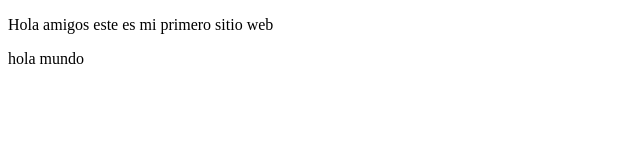
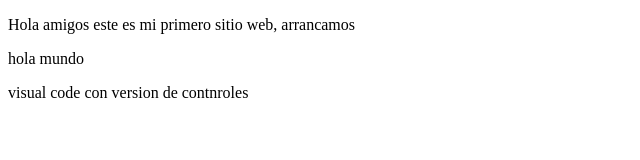
Before and after one commit to djapodaca/ProyectoDemoCursoPrework, a plain HTML site: page index.html in a window 1280 px wide. Shown: the whole page, without its empty margins (0-640 px from the left). Drawn offline with Linux system fonts and the light colour scheme.

Commit message:
cambios agregamos en el sitio only

```diff
--- a/index.html
+++ b/index.html
@@ -4,12 +4,13 @@
     <meta charset="UTF-8">
     <meta http-equiv="X-UA-Compatible" content="IE=edge">
     <meta name="viewport" content="width=device-width, initial-scale=1.0">
-    <title>Hola nybii
+    <title>Hola estudiantes   este es mi sitio web preguntame en vivo en mi twich
 
     </title>
 </head>
 <body>
-    <p>Hola amigos este es mi primero sitio web</p>
+    <p>Hola amigos este es mi primero sitio web, arrancamos</p>
     <p>hola mundo</p>
+    <p>visual code con version de contnroles</p>
 </body>
 </html>
```
